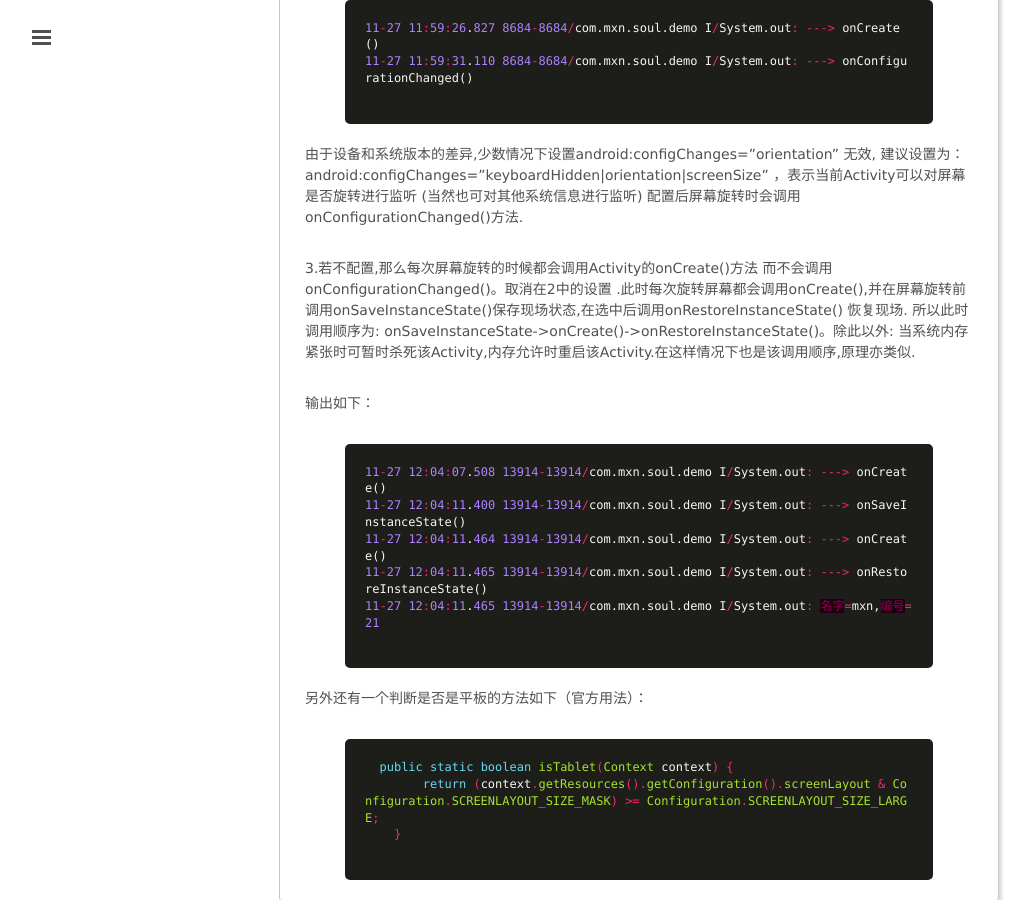
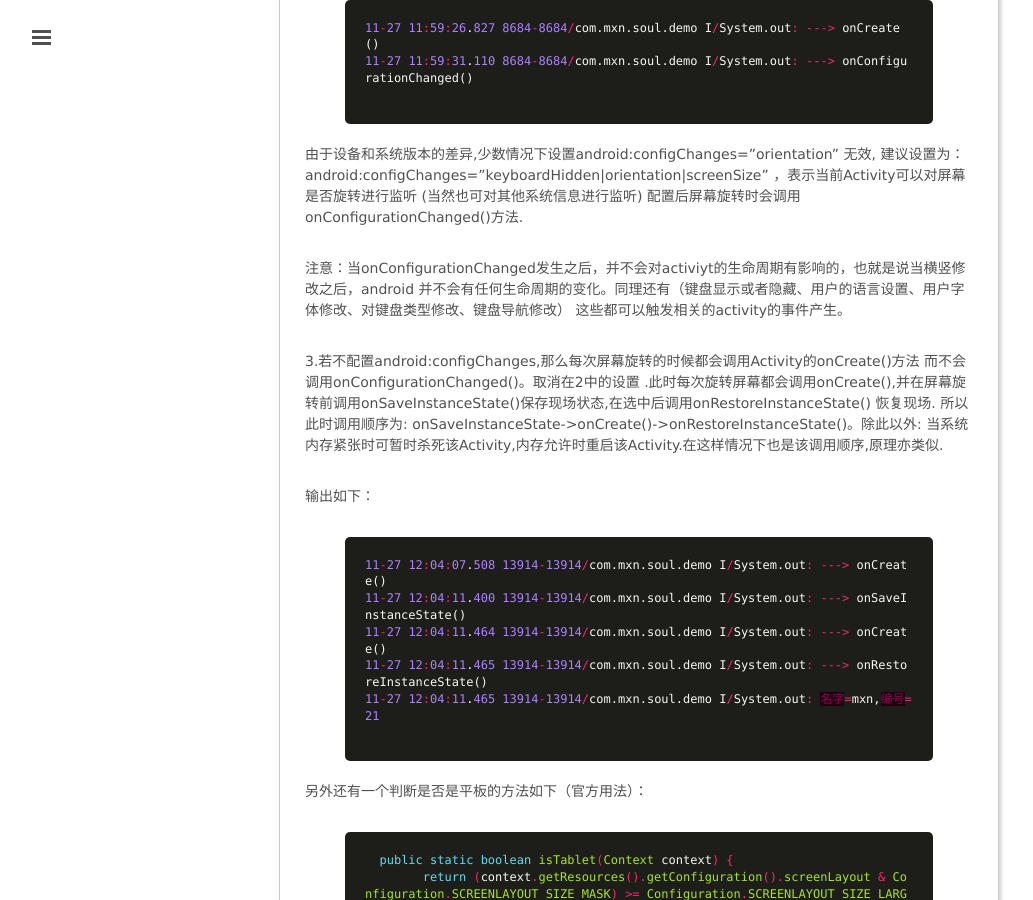
Before and after one commit to mxn21/mxn21.github.io, a Jekyll site: the page built from _posts/2015-11-26-ViewConfiguration使用.md, in a window 1280 px wide and 900 px high, scrolled down 6647 px. Shown: the whole window, without its empty margins (1-1034 px from the left). Built offline with Jekyll 4.4.1, drawn with Linux system fonts in a browser that asks for light colours; Markdown is read by kramdown in place of the engine named in the settings; comment, search, counter and statistics services are not loaded.

Commit message:
343232432

```diff
--- a/_posts/2015-11-26-ViewConfiguration使用.md
+++ b/_posts/2015-11-26-ViewConfiguration使用.md
@@ -326,7 +326,11 @@
 建议设置为：android:configChanges="keyboardHidden|orientation|screenSize" ，表示当前Activity可以对屏幕是否旋转进行监听
 (当然也可对其他系统信息进行监听) 配置后屏幕旋转时会调用onConfigurationChanged()方法.
 
-3.若不配置,那么每次屏幕旋转的时候都会调用Activity的onCreate()方法 而不会调用onConfigurationChanged()。取消在2中的设置
+注意：当onConfigurationChanged发生之后，并不会对activiyt的生命周期有影响的，也就是说当横竖修改之后，android
+并不会有任何生命周期的变化。同理还有（键盘显示或者隐藏、用户的语言设置、用户字体修改、对键盘类型修改、键盘导航修改）
+这些都可以触发相关的activity的事件产生。
+
+3.若不配置android:configChanges,那么每次屏幕旋转的时候都会调用Activity的onCreate()方法 而不会调用onConfigurationChanged()。取消在2中的设置
 .此时每次旋转屏幕都会调用onCreate(),并在屏幕旋转前调用onSaveInstanceState()保存现场状态,在选中后调用onRestoreInstanceState()
 恢复现场. 所以此时调用顺序为: onSaveInstanceState->onCreate()->onRestoreInstanceState()。除此以外:
 当系统内存紧张时可暂时杀死该Activity,内存允许时重启该Activity.在这样情况下也是该调用顺序,原理亦类似.
```
